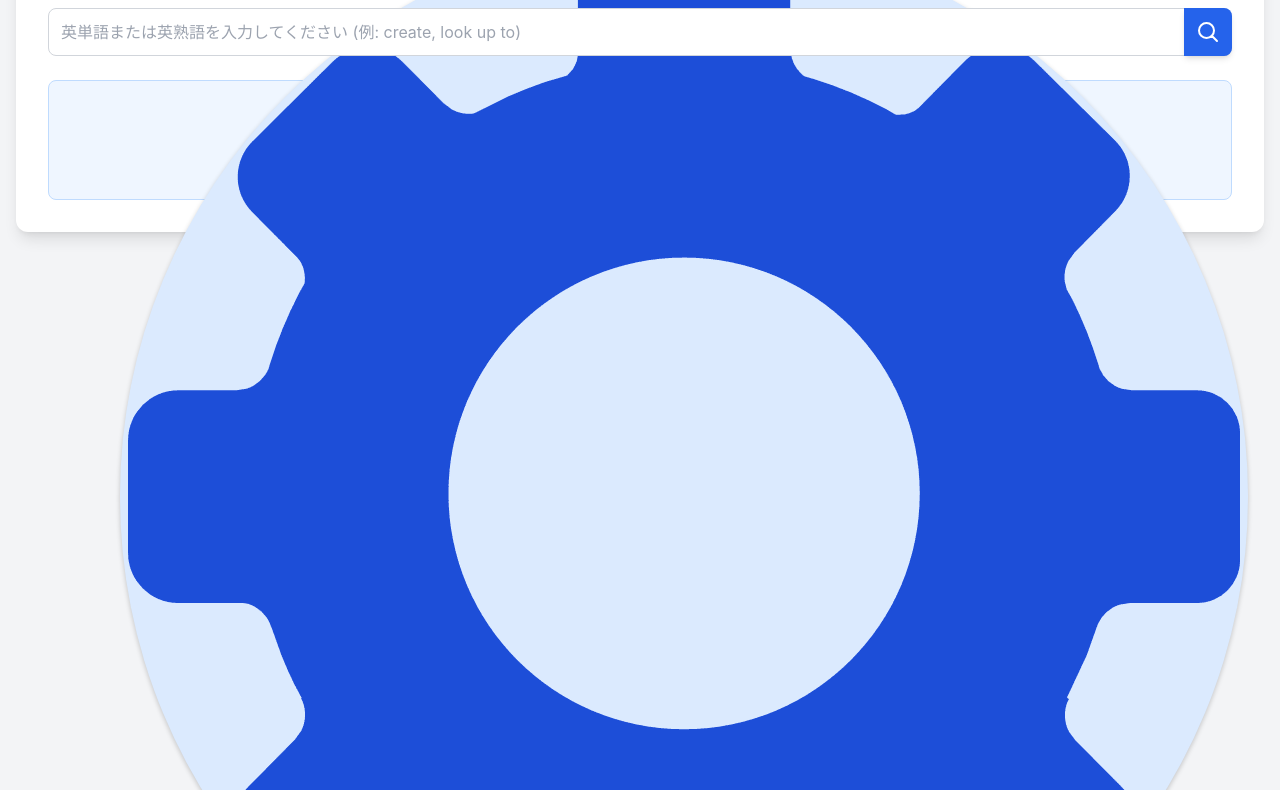
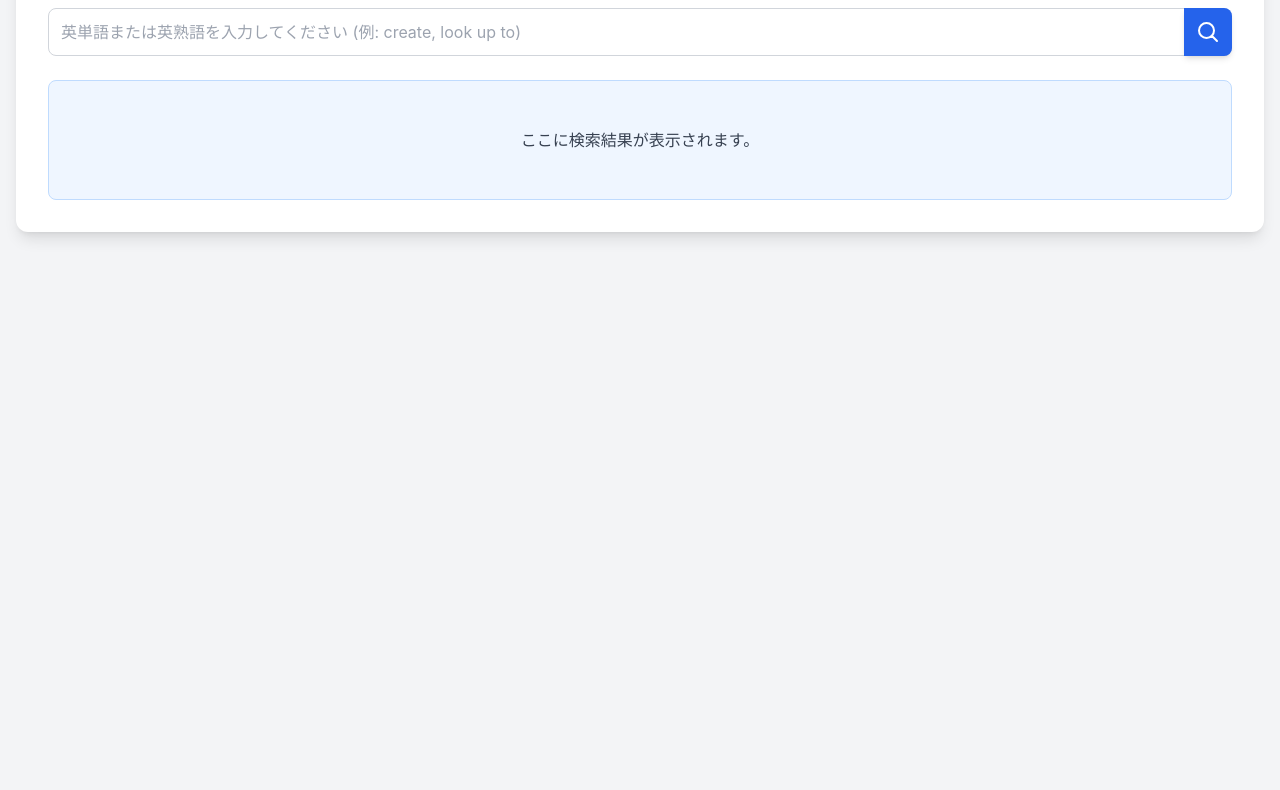
Before and after one commit to math-3/test2, a plain HTML site: page index.html in a window 1280 px wide. Shown: the part 326-1116 px from the top of the page. After the commit the page ends 800 px from the top, so only its background shows below. Drawn offline with nearby package versions, Linux system fonts and the light colour scheme.

Commit message:
Update index.html

```diff
--- a/index.html
+++ b/index.html
@@ -212,8 +212,8 @@
         }
         /* 設定アイコンのスタイル */
         #settingsButton img {
-            width: 100%;
-            height: 100%;
+            width: 24px; /* 追加 */
+            height: 24px; /* 追加 */
             object-fit: contain;
             display: block;
         }
```
